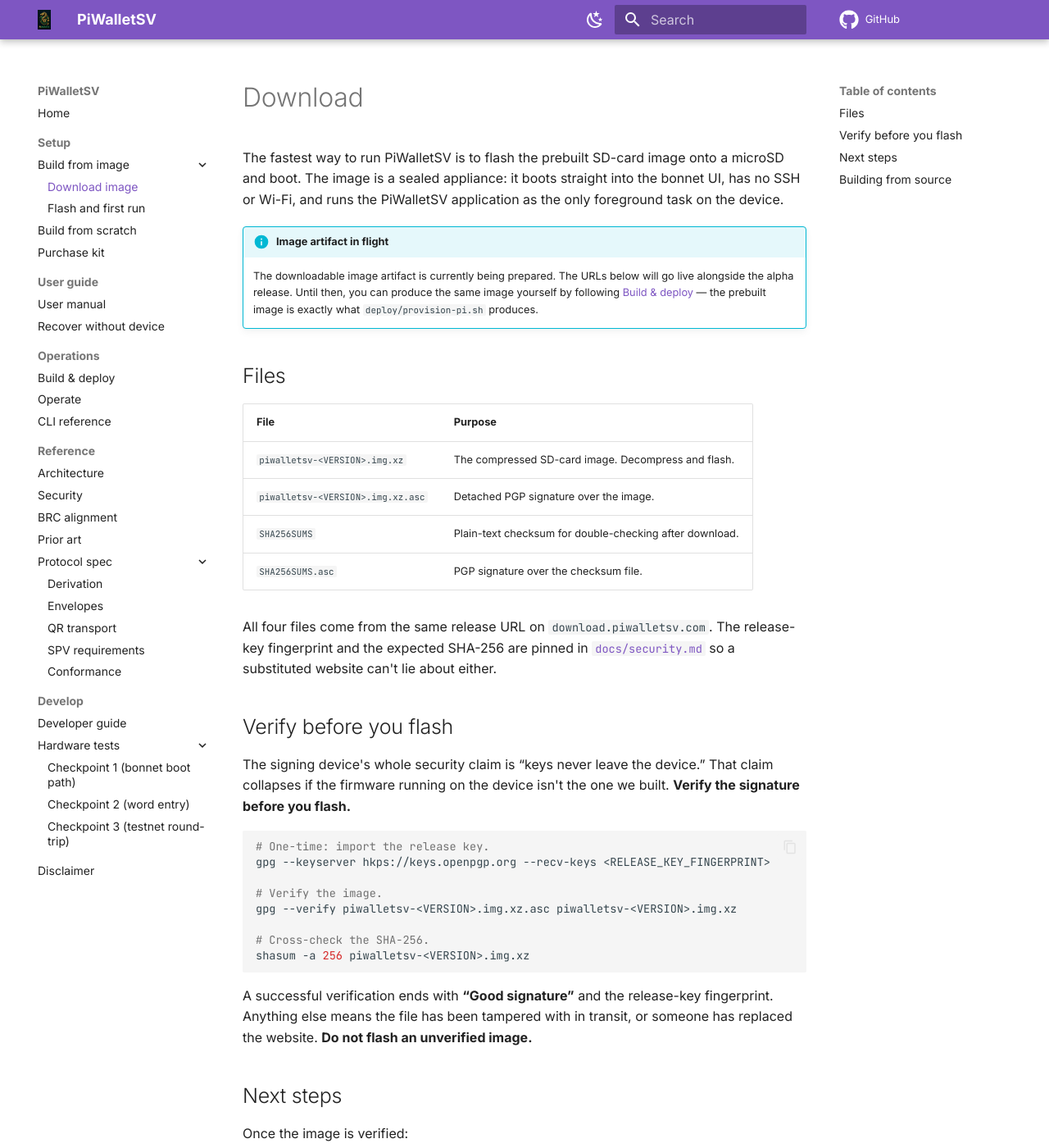
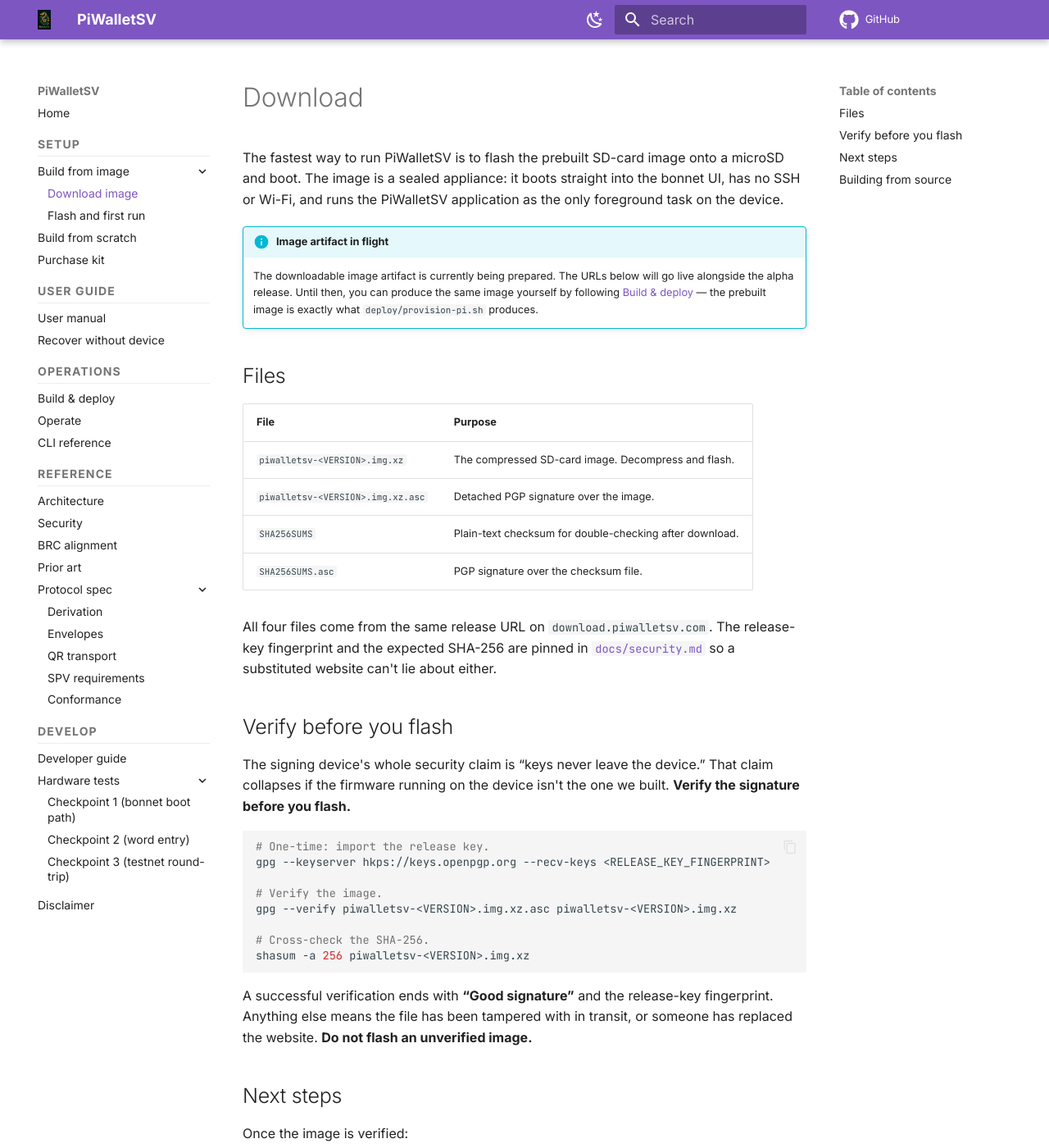
Before and after one commit to mohrt/PiWalletSV, an MkDocs documentation site: the page built from docs/download.md, in a window 1280 px wide and 1400 px high. Shown: the whole window at 82% size. Built offline with MkDocs 1.6.1 and Material for MkDocs 9.7.7, drawn with Linux system fonts in a browser that asks for light colours; comment, search, counter and statistics services are not loaded.

Commit message:
docs(css): make side-nav section headers visually distinct from page links
Co-authored-by: Cursor <cursoragent@cursor.com>

```diff
--- a/docs/assets/extra.css
+++ b/docs/assets/extra.css
@@ -102,3 +102,31 @@
     margin-top: 0.5rem;
   }
 }
+
+/* ---- Side nav: make top-level section labels stand out --------------- */
+/*
+ * mkdocs-material renders section headers as <span class="md-nav__link">
+ * inside an <li class="md-nav__item md-nav__item--section">. Without
+ * extra styling they look almost identical to page links. These rules
+ * give sections an uppercase label, slightly larger tracking, and a
+ * subtle separator so the hierarchy reads clearly at a glance.
+ */
+.md-nav--primary .md-nav__item--section > .md-nav__link,
+.md-nav--primary .md-nav__item--section > label.md-nav__link {
+  font-size: 0.7rem;
+  font-weight: 700;
+  letter-spacing: 0.08em;
+  text-transform: uppercase;
+  color: var(--md-default-fg-color--light);
+  margin-top: 1rem;
+  padding-bottom: 0.25rem;
+  border-bottom: 1px solid var(--md-default-fg-color--lightest);
+  pointer-events: none;   /* sections have no page of their own */
+  cursor: default;
+}
+
+/* Remove the top margin from the very first section */
+.md-nav--primary > .md-nav__list > .md-nav__item--section:first-child > .md-nav__link,
+.md-nav--primary > .md-nav__list > .md-nav__item--section:first-child > label.md-nav__link {
+  margin-top: 0.25rem;
+}
```
